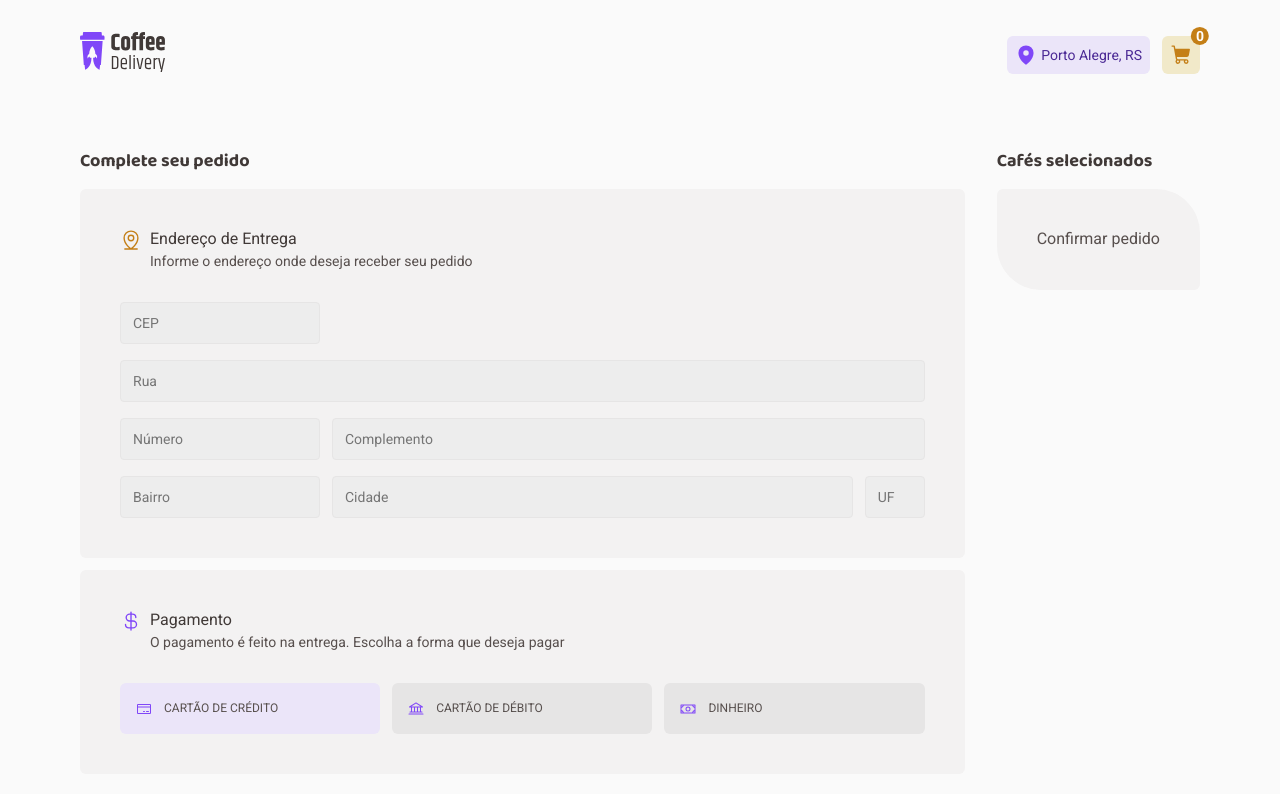
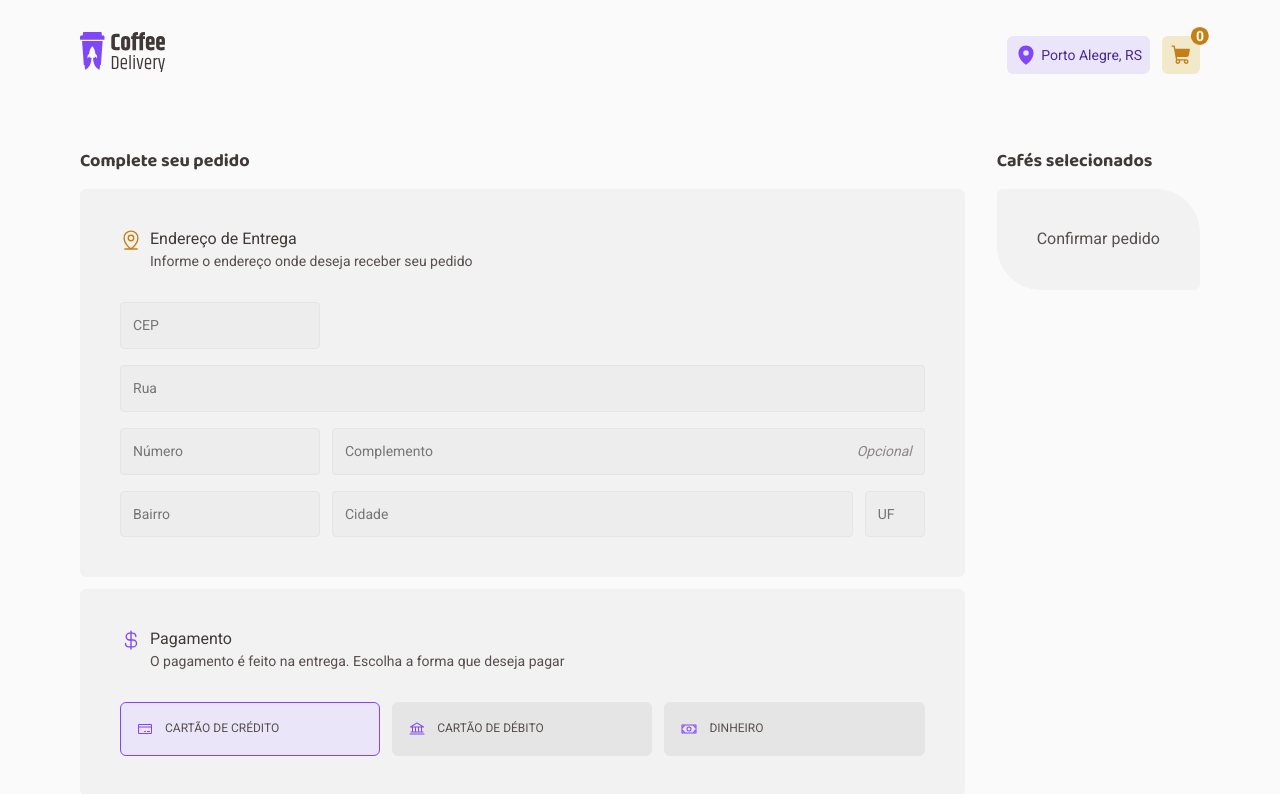
Before and after one commit to GeovaniJose/rocketseat-reactjs-2024-challenge-coffee-delivery, a React (Vite) app: page /checkout in a window 1280 px wide. Shown: the top 794 px of the page. Built offline with nearby package versions, Linux system fonts and the light colour scheme.

Commit message:
feat: create componentes radio and textfield

```diff
--- /dev/null
+++ b/src/components/Radio/index.tsx
@@ -0,0 +1,19 @@
+import { InputHTMLAttributes, LegacyRef, forwardRef } from 'react'
+
+import { Container } from './styles'
+
+type Props = InputHTMLAttributes<HTMLInputElement> & {
+  isSelected: boolean
+}
+
+export const Radio = forwardRef(function Radio(
+  { children, isSelected, ...rest }: Props,
+  ref: LegacyRef<HTMLInputElement>,
+) {
+  return (
+    <Container data-state={isSelected}>
+      <input type="radio" ref={ref} {...rest} />
+      {children}
+    </Container>
+  )
+})
--- /dev/null
+++ b/src/components/Radio/styles.ts
@@ -0,0 +1,39 @@
+import styled from 'styled-components'
+
+import { mixins } from '../../styles/mixins'
+
+export const Container = styled.label`
+  flex: 1;
+  padding: 1rem;
+  border-radius: 6px;
+  text-transform: uppercase;
+  background: ${(props) => props.theme.colors['base-button']};
+  border: 1px solid ${(props) => props.theme.colors['base-button']};
+  ${mixins.fonts.buttonS}
+
+  display: flex;
+  align-items: center;
+  gap: 0.75rem;
+
+  transition: all 0.2s;
+
+  &:hover {
+    color: ${(props) => props.theme.colors['base-subtitle']};
+    background: ${(props) => props.theme.colors['base-hover']};
+  }
+
+  &[data-state='true'] {
+    border-color: ${({ theme }) => theme.colors.purple};
+    background-color: ${({ theme }) => theme.colors['purple-light']};
+  }
+
+  cursor: pointer;
+
+  > input {
+    display: none;
+  }
+
+  > svg {
+    color: ${(props) => props.theme.colors.purple};
+  }
+`
--- /dev/null
+++ b/src/components/TextField/index.tsx
@@ -0,0 +1,44 @@
+import {
+  FocusEvent,
+  InputHTMLAttributes,
+  LegacyRef,
+  forwardRef,
+  useState,
+} from 'react'
+
+import { Container } from './styles'
+
+type Props = InputHTMLAttributes<HTMLInputElement> & {
+  optional?: boolean
+}
+
+export const TextField = forwardRef(function TextField(
+  { optional, onFocus, onBlur, style, ...rest }: Props,
+  ref: LegacyRef<HTMLInputElement>,
+) {
+  const [isFocused, setIsFocused] = useState(false)
+
+  function handleFocus(event: FocusEvent<HTMLInputElement, Element>) {
+    setIsFocused(true)
+    onFocus?.(event)
+  }
+
+  function handleBlur(event: FocusEvent<HTMLInputElement, Element>) {
+    setIsFocused(false)
+    onBlur?.(event)
+  }
+
+  return (
+    <Container style={style} data-state={isFocused ? 'focused' : 'blurred'}>
+      <input
+        type="text"
+        onFocus={handleFocus}
+        onBlur={handleBlur}
+        ref={ref}
+        {...rest}
+      />
+
+      {optional ? <span>Opcional</span> : null}
+    </Container>
+  )
+})
--- /dev/null
+++ b/src/components/TextField/styles.ts
@@ -0,0 +1,42 @@
+import styled from 'styled-components'
+
+import { mixins } from '../../styles/mixins'
+
+export const Container = styled.label`
+  display: flex;
+  align-items: center;
+  justify-content: space-between;
+  border-radius: 4px;
+  border: 1px solid ${(props) => props.theme.colors['base-button']};
+  background: ${(props) => props.theme.colors['base-input']};
+  transition: all 0.2s;
+
+  &[data-state='focused'] {
+    border-color: ${({ theme }) => theme.colors['yellow-dark']};
+  }
+
+  &[data-state='blurred'] {
+    border-color: ${({ theme }) => theme.colors['base-button']};
+  }
+
+  > input {
+    width: 100%;
+    border: none;
+    outline: none;
+    padding: 0.75rem;
+    background: transparent;
+    color: ${(props) => props.theme.colors['base-text']};
+
+    &::placeholder {
+      ${mixins.fonts.textS}
+      color: 1px solid ${(props) => props.theme.colors['base-label']};
+    }
+  }
+
+  > span {
+    font-style: italic;
+    padding-right: 12px;
+    ${mixins.fonts.textS};
+    color: ${({ theme }) => theme.colors['base-label']};
+  }
+`
--- a/src/pages/Checkout/index.tsx
+++ b/src/pages/Checkout/index.tsx
@@ -5,6 +5,9 @@ import {
   MapPinLine,
   Money,
 } from '@phosphor-icons/react'
+
+import { Radio } from '../../components/Radio'
+import { TextField } from '../../components/TextField'
 
 import {
   Address,
@@ -35,29 +38,30 @@ export function Checkout() {
             </Heading>
 
             <form action="">
-              <input
+              <TextField
                 placeholder="CEP"
                 type="number"
                 style={{ gridArea: 'cep' }}
               />
 
-              <input placeholder="Rua" style={{ gridArea: 'street' }} />
+              <TextField placeholder="Rua" style={{ gridArea: 'street' }} />
 
-              <input placeholder="Número" style={{ gridArea: 'number' }} />
+              <TextField placeholder="Número" style={{ gridArea: 'number' }} />
 
-              <input
+              <TextField
                 placeholder="Complemento"
                 style={{ gridArea: 'fullAddress' }}
+                optional
               />
 
-              <input
+              <TextField
                 placeholder="Bairro"
                 style={{ gridArea: 'neighborhood' }}
               />
 
-              <input placeholder="Cidade" style={{ gridArea: 'city' }} />
+              <TextField placeholder="Cidade" style={{ gridArea: 'city' }} />
 
-              <input
+              <TextField
                 placeholder="UF"
                 maxLength={2}
                 style={{ gridArea: 'uf' }}
@@ -79,38 +83,20 @@ export function Checkout() {
             </Heading>
 
             <PaymentOptions>
-              <label htmlFor="credito" data-state={true}>
-                <input
-                  type="radio"
-                  name="paymentMethod"
-                  id="credito"
-                  value="credito"
-                />
+              <Radio isSelected name="paymentMethod" value="credito">
                 <CreditCard size={16} />
                 <span>Cartão de crédito</span>
-              </label>
+              </Radio>
 
-              <label htmlFor="debito">
-                <input
-                  type="radio"
-                  name="paymentMethod"
-                  id="debito"
-                  value="debito"
-                />
+              <Radio isSelected={false} name="paymentMethod" value="debito">
                 <Bank size={16} />
                 <span>Cartão de débito</span>
-              </label>
+              </Radio>
 
-              <label htmlFor="dinheiro">
-                <input
-                  type="radio"
-                  name="paymentMethod"
-                  id="dinheiro"
-                  value="dinheiro"
-                />
+              <Radio isSelected={false} name="paymentMethod" value="dinheiro">
                 <Money size={16} />
                 <span>Dinheiro</span>
-              </label>
+              </Radio>
             </PaymentOptions>
           </Payment>
         </FormContent>
--- a/src/pages/Checkout/styles.ts
+++ b/src/pages/Checkout/styles.ts
@@ -48,26 +48,6 @@ export const Address = styled.div`
       'neighborhood city uf';
     grid-template-columns: 200px 1fr 60px;
     grid-gap: 16px 12px;
-
-    > input {
-      height: 2.625rem;
-      padding: 0.75rem;
-      border-radius: 4px;
-      background: ${(props) => props.theme.colors['base-input']};
-      border: 1px solid ${(props) => props.theme.colors['base-button']};
-      color: 1px solid ${(props) => props.theme.colors['base-text']};
-      ${mixins.fonts.textS}
-
-      &:focus {
-        box-shadow: none;
-        outline: none;
-        border-color: ${(props) => props.theme.colors['yellow-dark']};
-      }
-
-      &::placeholder {
-        color: 1px solid ${(props) => props.theme.colors['base-label']};
-      }
-    }
   }
 `
 
@@ -110,38 +90,6 @@ export const PaymentOptions = styled.div`
   gap: 0.75rem;
 
   > label {
-    flex: 1;
-    padding: 1rem;
-    border-radius: 6px;
-    text-transform: uppercase;
-    background: ${(props) => props.theme.colors['base-button']};
-    ${mixins.fonts.buttonS}
-
-    display: flex;
-    align-items: center;
-    gap: 0.75rem;
-
-    transition: all 0.2s;
-
-    &:hover {
-      color: ${(props) => props.theme.colors['base-subtitle']};
-      background: ${(props) => props.theme.colors['base-hover']};
-    }
-
-    &[data-state='true'] {
-      border-color: ${({ theme }) => theme.colors.purple};
-      background-color: ${({ theme }) => theme.colors['purple-light']};
-    }
-
-    cursor: pointer;
-
-    > input {
-      display: none;
-    }
-
-    > svg {
-      color: ${(props) => props.theme.colors.purple};
-    }
   }
 `
 
```
